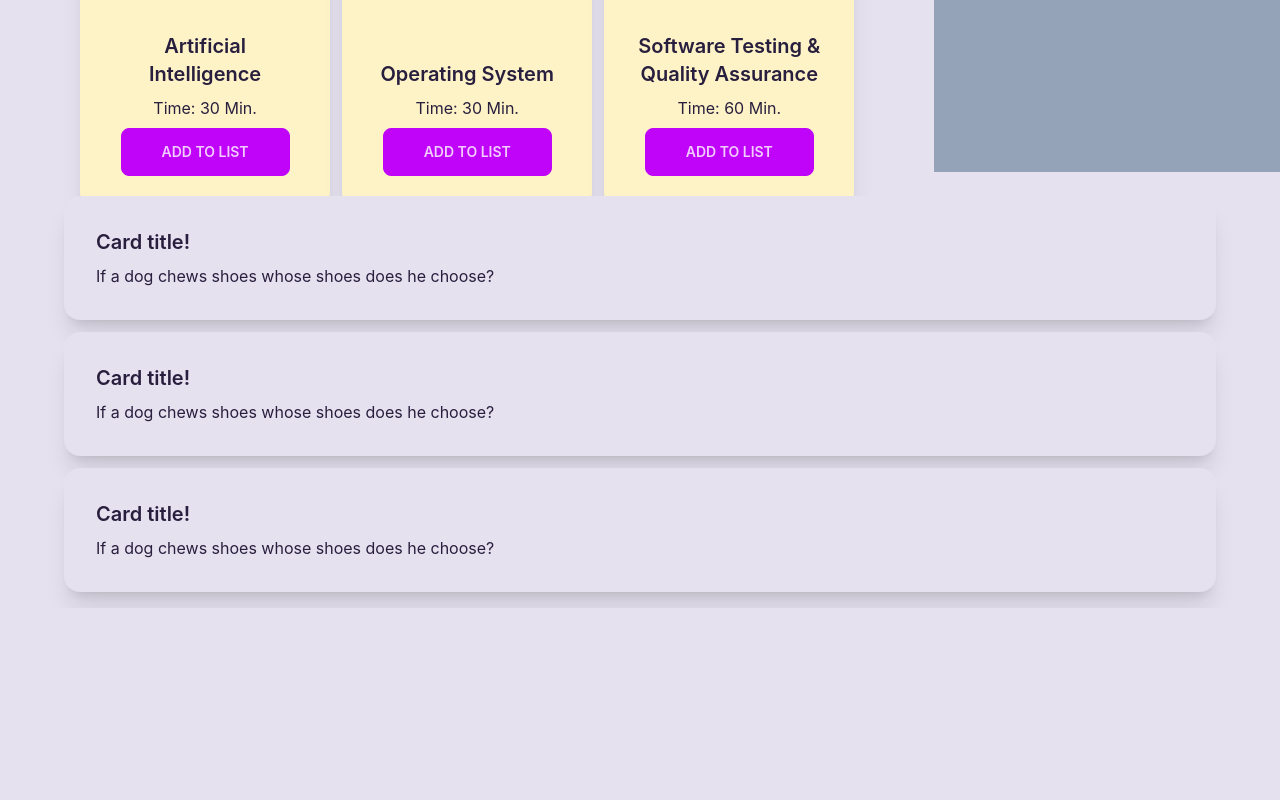
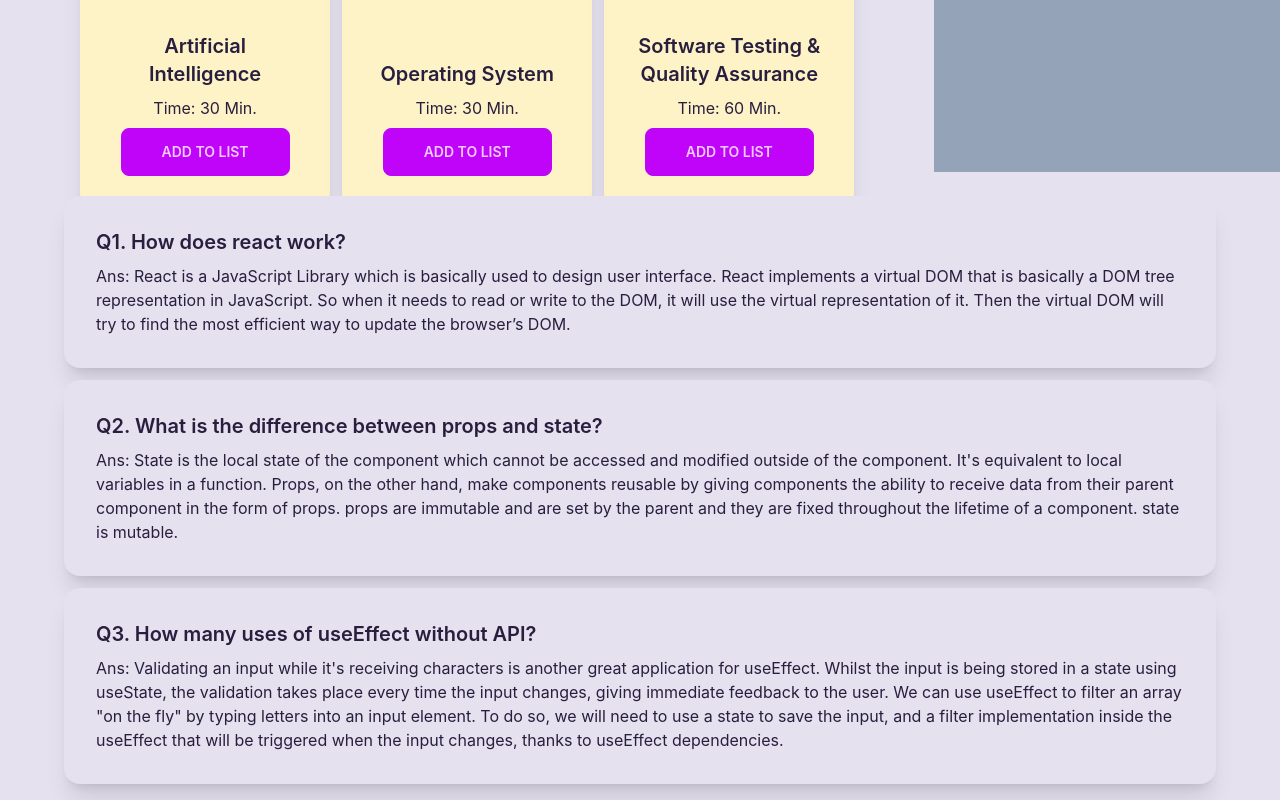
Before and after one commit to Jisan-Hasan/study-planner, a React (Create React App) app: page / in a window 1280 px wide. Shown: the part 823-1623 px from the top of the page. Before the commit the page ends 1431 px from the top, so only its background shows below. Built offline with nearby package versions, Linux system fonts and the light colour scheme.

Commit message:
question answer added

```diff
--- a/src/components/QuestionAnswer/QuestionAnswer.js
+++ b/src/components/QuestionAnswer/QuestionAnswer.js
@@ -5,22 +5,50 @@ const QuestionAnswer = () => {
     <div className="mt-6 mb-4 px-16">
       <div className="card w-full bg-base-100 shadow-xl mt-3">
         <div className="card-body">
-          <h2 className="card-title">Card title!</h2>
-          <p>If a dog chews shoes whose shoes does he choose?</p>
+          <h2 className="card-title">Q1. How does react work?</h2>
+          <p>
+            Ans: React is a JavaScript Library which is basically used to design
+            user interface. React implements a virtual DOM that is basically a
+            DOM tree representation in JavaScript. So when it needs to read or
+            write to the DOM, it will use the virtual representation of it. Then
+            the virtual DOM will try to find the most efficient way to update
+            the browser’s DOM.
+          </p>
         </div>
       </div>
 
       <div className="card w-full bg-base-100 shadow-xl mt-3">
         <div className="card-body">
-          <h2 className="card-title">Card title!</h2>
-          <p>If a dog chews shoes whose shoes does he choose?</p>
+          <h2 className="card-title">
+            Q2. What is the difference between props and state?
+          </h2>
+          <p>
+            Ans: State is the local state of the component which cannot be
+            accessed and modified outside of the component. It's equivalent to
+            local variables in a function. Props, on the other hand, make
+            components reusable by giving components the ability to receive data
+            from their parent component in the form of props. props are
+            immutable and are set by the parent and they are fixed throughout
+            the lifetime of a component. state is mutable.
+          </p>
         </div>
       </div>
 
       <div className="card w-full bg-base-100 shadow-xl mt-3">
         <div className="card-body">
-          <h2 className="card-title">Card title!</h2>
-          <p>If a dog chews shoes whose shoes does he choose?</p>
+          <h2 className="card-title">
+            Q3. How many uses of useEffect without API?
+          </h2>
+          <p>
+            Ans: Validating an input while it's receiving characters is another
+            great application for useEffect. Whilst the input is being stored in
+            a state using useState, the validation takes place every time the
+            input changes, giving immediate feedback to the user. We can use
+            useEffect to filter an array "on the fly" by typing letters into an
+            input element. To do so, we will need to use a state to save the
+            input, and a filter implementation inside the useEffect that will be
+            triggered when the input changes, thanks to useEffect dependencies.
+          </p>
         </div>
       </div>
     </div>
```
